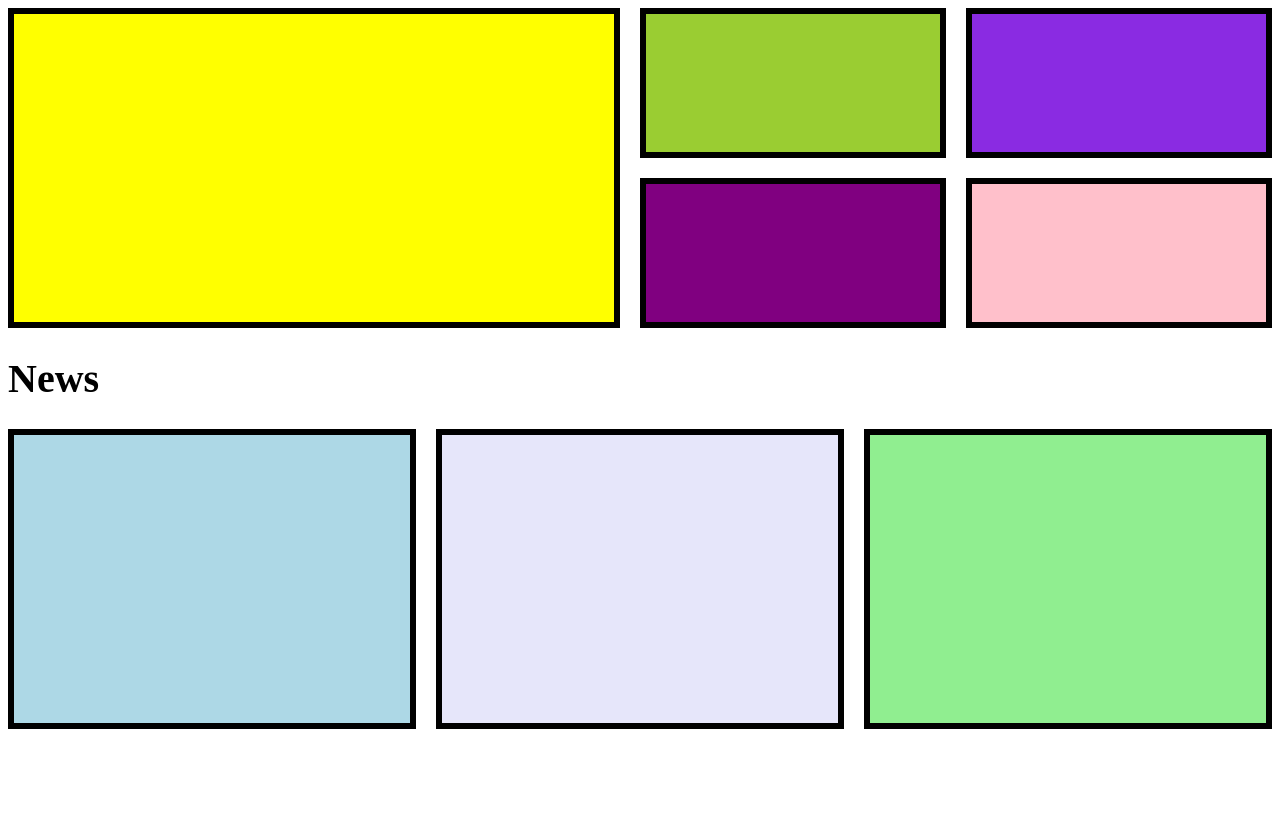
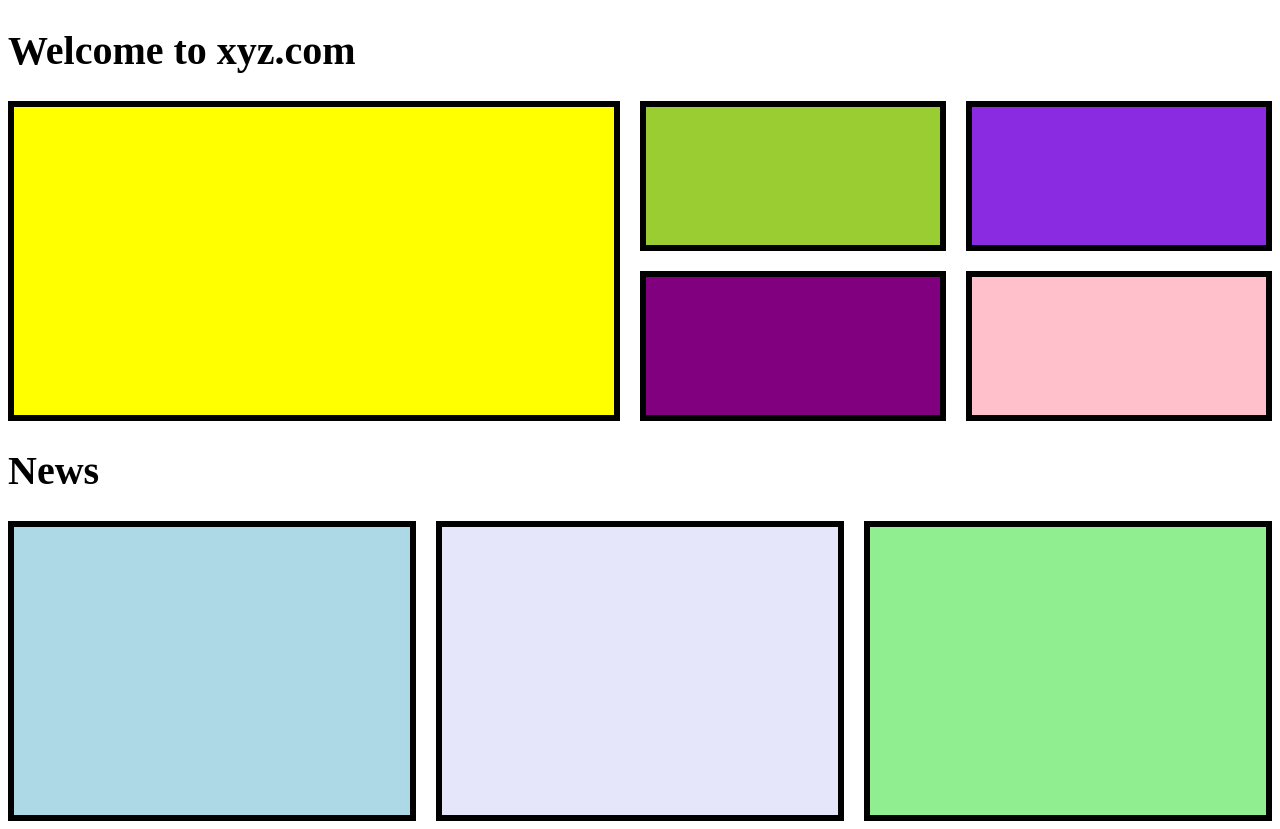
Before and after one commit to Zach-Trani/100devs-homework, a plain HTML site: page css-grid-demo/index.html in a window 1280 px wide. Before the commit the page ends 800 px from the top, so only its background shows below. Drawn offline with Linux system fonts and the light colour scheme.

```diff
--- a/css-grid-demo/index.html
+++ b/css-grid-demo/index.html
@@ -9,6 +9,7 @@
     <title>Document</title>
 </head>
 <body>
+<h1 class="top-h1">Welcome to xyz.com</h1>
     <div class="grid-container-1">
         <div class="grid-item grid-item-2"></div>
         <div class="grid-item grid-item-3"></div>
@@ -22,6 +23,5 @@
         <div class="grid-item grid-item-8"></div>
         <div class="grid-item grid-item-9"></div>
     </div>
-
 </body>
 </html>
```
